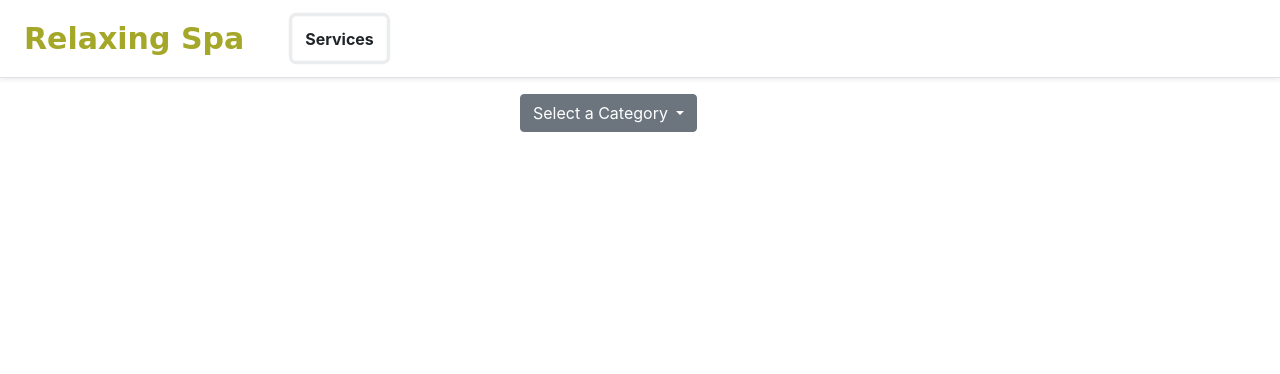
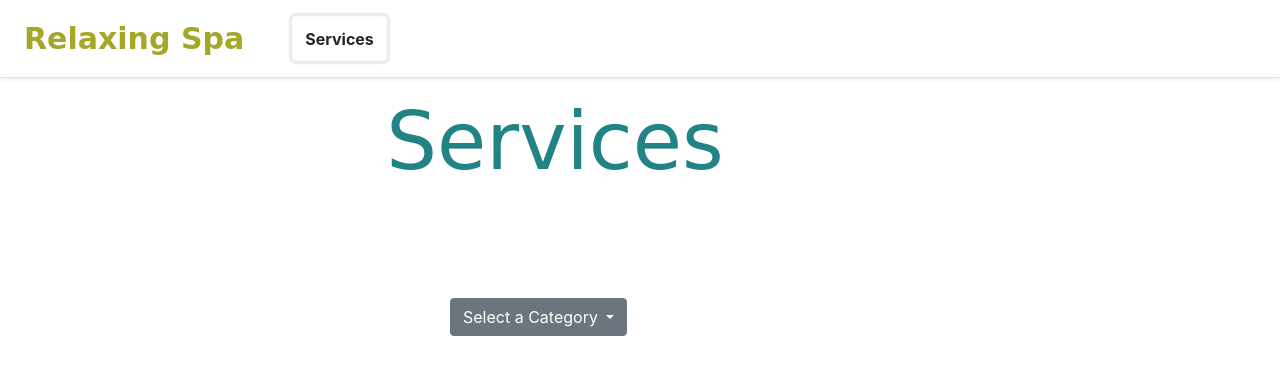
Before and after one commit to VA-HCA2/RelaxingSpa, a plain HTML site: page public/index.html in a window 1280 px wide. Both pictures are taken after a click on the button "Services". Drawn offline with nearby package versions, Linux system fonts and the light colour scheme; no server answers; a web font is replaced by a local one.

Commit message:
updated readme

```diff
--- a/public/css/styles.css
+++ b/public/css/styles.css
@@ -13,7 +13,8 @@
 }
 
 #dropdownmenu {
-  margin-left: 520px;
+  margin-left: 450px;
+  margin-top: 100px;
 }
 
 .jumbotron {
@@ -30,8 +31,8 @@
     margin-left:32%
   }
 
-
-  .backgound{ background-image: url("../images/background.jpg");
-
-
+  .servicesHeader{
+    color:rgb(33, 131, 131);
+    font-size:80px;
+    font-family: cursive
   }
--- a/public/index.html
+++ b/public/index.html
@@ -15,8 +15,7 @@
 </head>
 
 <body>
-    <nav
-        class=" font-weight-bold d-flex  p-3 px-md-4 mb-3 bg-white border-bottom shadow-sm">
+  <nav class=" font-weight-bold d-flex  p-3 px-md-4 mb-3 bg-white border-bottom shadow-sm">
     <a class="title  mr-md-5 text-decoration-none title font-weight-bold" href="index.html">Relaxing Spa</a>
     <button type="button" class="btn btn-light servicesBtn font-weight-bold bg-white">Services</button>
   </nav>
@@ -26,8 +25,10 @@
     </div>
 
     <div class="text-center page mt-5 col-md-4 text-center">
-            <h1 >Feel natural, be natural.</h1>
-            <p>Get away with your girlfriends and delight in all that Relaxing Spa has to offer. While enjoying their company, try one or several spa services, including, a hot stone and signature four-handed massage, award winning facials, microdermabrasion and so much more !</p>
+      <h1>Feel natural, be natural.</h1>
+      <p>Get away with your girlfriends and delight in all that Relaxing Spa has to offer. While enjoying their company,
+        try one or several spa services, including, a hot stone and signature four-handed massage, award winning
+        facials, microdermabrasion and so much more !</p>
       <a href="#" class="btn btn-warning btn-lg active font-weight-bold mt-3 servicesBtn" role="button"
         aria-pressed="true">Services</a>
     </div>
@@ -79,12 +80,13 @@
 
   <!--Start of services-->
   <div id="servicesCategories">
-        <section class="row hidden container container-padded" id="categoryContainer">
-
+    <section class="row hidden container container-padded " id="categoryContainer">
+      <h2 class="text-center servicesHeader">Services</h2>
       <div class="dropdown">
-                    <button id="dropdownmenu" type="button" class="btn btn-secondary dropdown-toggle "
-                        data-toggle="dropdown" aria-haspopup="true" aria-expanded="false"> Select a Category
+        <button id="dropdownmenu" type="button" class="btn btn-secondary dropdown-toggle " data-toggle="dropdown"
+          aria-haspopup="true" aria-expanded="false"> Select a Category
         </button>
+        <!-- This codes fails HTML validation  (x-placement not allowed )but it came from Boostrap class-->
         <div id="categoryList" class="dropdown-menu" aria-labelledby="dropdownmenu">
         </div>
       </div>
@@ -104,7 +106,7 @@
               <p class="card-text" id="cardText2">&nbsp;</p>
               <p class="card-text" id="cardText3">&nbsp;</p>
             </div>
-                        <img class=" text-center card-img-bottom " id="cardText4"/>
+            <img class=" text-center card-img-bottom " src="#" alt="#" id="cardText4" />
           </div>
         </div>
       </div>
```
Also changed, not shown: 2 other files. Lines whose indentation alone changed are shown as unchanged.
